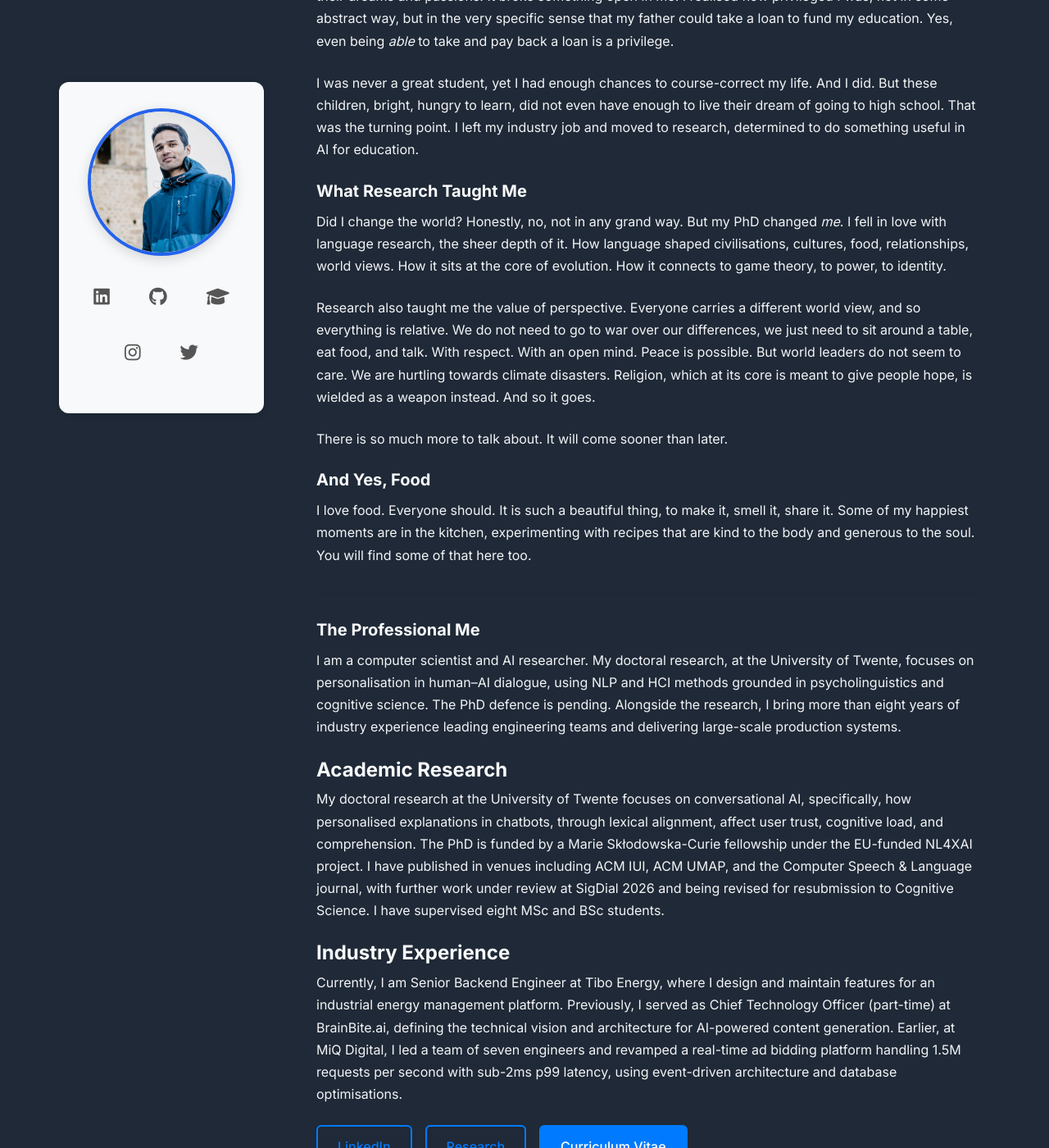
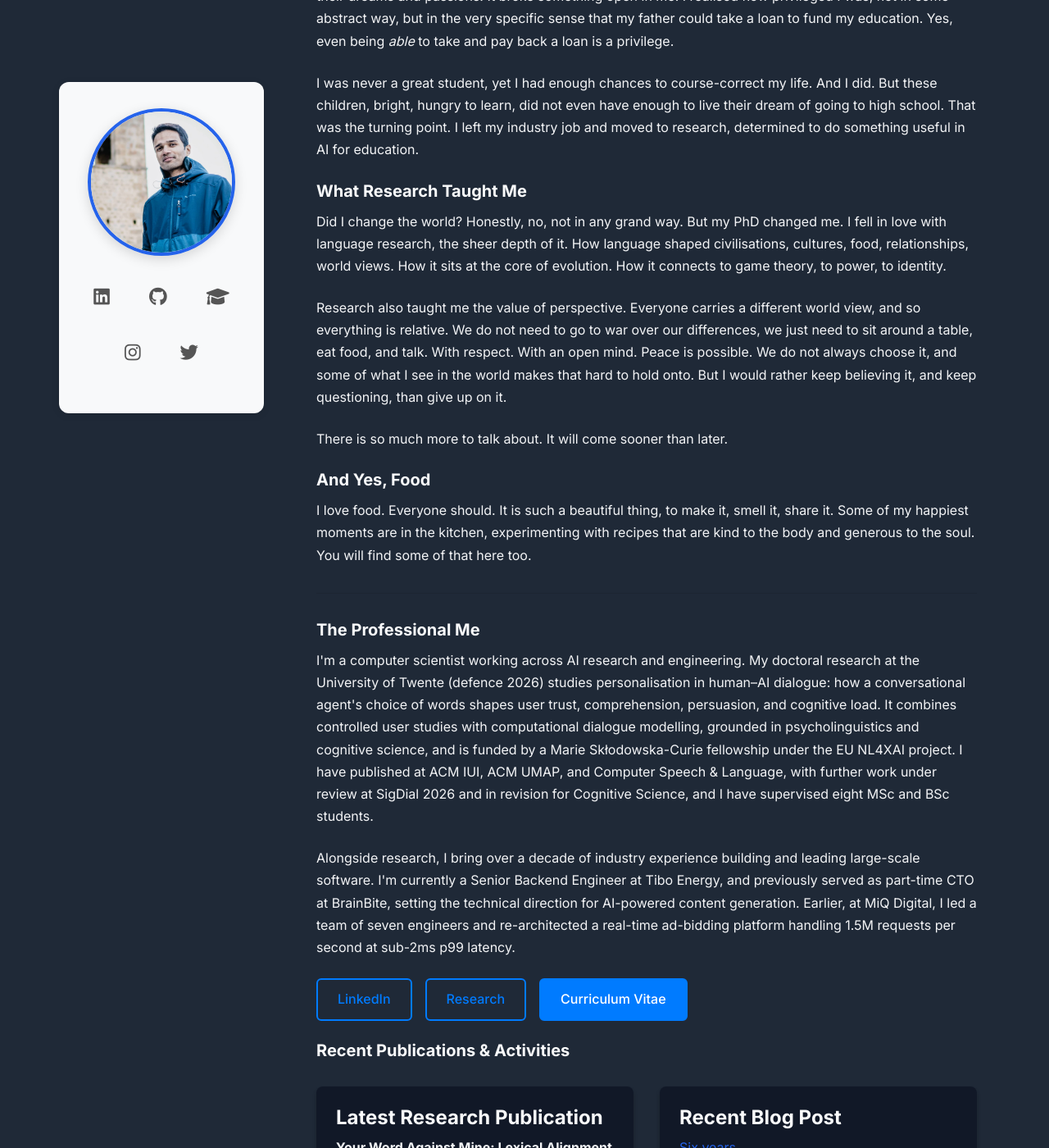
Before and after one commit to sumitsrv/sumitsrv.github.io, a Jekyll site: the page built from _pages/about.md, in a window 1280 px wide and 1400 px high, scrolled down 819 px. Shown: the whole window at 82% size. Built offline with Jekyll 4.4.1, drawn with Linux system fonts in a browser that asks for light colours; nearby versions of some CDN libraries.

Commit message:
Refine About and Research sections for clarity and updated professional details; adjust homepage links for emphasis on research.

```diff
--- a/_pages/about.md
+++ b/_pages/about.md
@@ -32,8 +32,8 @@ permalink: /about/
       <p>I was never a great student, yet I had enough chances to course-correct my life. And I did. But these children, bright, hungry to learn, did not even have enough to live their dream of going to high school. That was the turning point. I left my industry job and moved to research, determined to do something useful in AI for education.</p>
 
       <h3>What Research Taught Me</h3>
-      <p>Did I change the world? Honestly, no, not in any grand way. But my PhD changed <em>me</em>. I fell in love with language research, the sheer depth of it. How language shaped civilisations, cultures, food, relationships, world views. How it sits at the core of evolution. How it connects to game theory, to power, to identity.</p>
-      <p>Research also taught me the value of perspective. Everyone carries a different world view, and so everything is relative. We do not need to go to war over our differences, we just need to sit around a table, eat food, and talk. With respect. With an open mind. Peace is possible. But world leaders do not seem to care. We are hurtling towards climate disasters. Religion, which at its core is meant to give people hope, is wielded as a weapon instead. And so it goes.</p>
+      <p>Did I change the world? Honestly, no, not in any grand way. But my PhD changed me. I fell in love with language research, the sheer depth of it. How language shaped civilisations, cultures, food, relationships, world views. How it sits at the core of evolution. How it connects to game theory, to power, to identity.</p>
+      <p>Research also taught me the value of perspective. Everyone carries a different world view, and so everything is relative. We do not need to go to war over our differences, we just need to sit around a table, eat food, and talk. With respect. With an open mind. Peace is possible. We do not always choose it, and some of what I see in the world makes that hard to hold onto. But I would rather keep believing it, and keep questioning, than give up on it.</p>
       <p>There is so much more to talk about. It will come sooner than later.</p>
 
       <h3>And Yes, Food</h3>
@@ -42,13 +42,8 @@ permalink: /about/
       <hr style="margin: 2em 0;" />
 
       <h3>The Professional Me</h3>
-      <p>I am a computer scientist and AI researcher. My doctoral research, at the University of Twente, focuses on personalisation in human–AI dialogue, using NLP and HCI methods grounded in psycholinguistics and cognitive science. The PhD defence is pending. Alongside the research, I bring more than eight years of industry experience leading engineering teams and delivering large-scale production systems.</p>
-
-      <h4>Academic Research</h4>
-      <p>My doctoral research at the University of Twente focuses on conversational AI, specifically, how personalised explanations in chatbots, through lexical alignment, affect user trust, cognitive load, and comprehension. The PhD is funded by a Marie Skłodowska-Curie fellowship under the EU-funded NL4XAI project. I have published in venues including ACM IUI, ACM UMAP, and the Computer Speech & Language journal, with further work under review at SigDial 2026 and being revised for resubmission to Cognitive Science. I have supervised eight MSc and BSc students.</p>
-
-      <h4>Industry Experience</h4>
-      <p>Currently, I am Senior Backend Engineer at Tibo Energy, where I design and maintain features for an industrial energy management platform. Previously, I served as Chief Technology Officer (part-time) at BrainBite.ai, defining the technical vision and architecture for AI-powered content generation. Earlier, at MiQ Digital, I led a team of seven engineers and revamped a real-time ad bidding platform handling 1.5M requests per second with sub-2ms p99 latency, using event-driven architecture and database optimisations.</p>
+      <p>I'm a computer scientist working across AI research and engineering. My doctoral research at the University of Twente (defence 2026) studies personalisation in human–AI dialogue: how a conversational agent's choice of words shapes user trust, comprehension, persuasion, and cognitive load. It combines controlled user studies with computational dialogue modelling, grounded in psycholinguistics and cognitive science, and is funded by a Marie Skłodowska-Curie fellowship under the EU NL4XAI project. I have published at ACM IUI, ACM UMAP, and Computer Speech & Language, with further work under review at SigDial 2026 and in revision for Cognitive Science, and I have supervised eight MSc and BSc students.</p>
+      <p>Alongside research, I bring over a decade of industry experience building and leading large-scale software. I'm currently a Senior Backend Engineer at Tibo Energy, and previously served as part-time CTO at BrainBite, setting the technical direction for AI-powered content generation. Earlier, at MiQ Digital, I led a team of seven engineers and re-architected a real-time ad-bidding platform handling 1.5M requests per second at sub-2ms p99 latency.</p>
 
       <div class="cta-buttons" style="margin:1.5em 0;">
         <a href="{{ site.social.linkedin }}" class="btn btn-secondary" target="_blank">LinkedIn</a>
--- a/index.html
+++ b/index.html
@@ -25,7 +25,8 @@ description: "Sumit Srivastava - Research, Engineering, Philosophy, and Food"
       <div class="banner-right">
         <div class="about-content">
           <p>I'm an AI researcher and engineer, finishing a PhD at the University of Twente, where I study how people understand, trust, and are persuaded by conversational AI. Before research, I spent over a decade building and leading large-scale software systems. This site is the fuller picture: the work, the thinking behind it, and the parts LinkedIn leaves out, what I love, what I can't stand, and what made me who I am.</p>
-          <p><a href="{{ site.baseurl }}/about/" class="btn btn-primary" style="margin-top: 0.5em;">Get to know me</a></p>
+            <p><a href="{{ site.baseurl }}/research/" class="btn btn-primary" style="margin-top: 0.5em;">Read my research</a></p>
+            <p><a href="{{ site.baseurl }}/about/" class="btn btn-secondary" style="margin-top: 0.5em;">Get to know me</a></p>
         </div>
       </div>
     </div>
```
Also changed, not shown: _pages/engineering.md (renamed from _pages/software.md).
